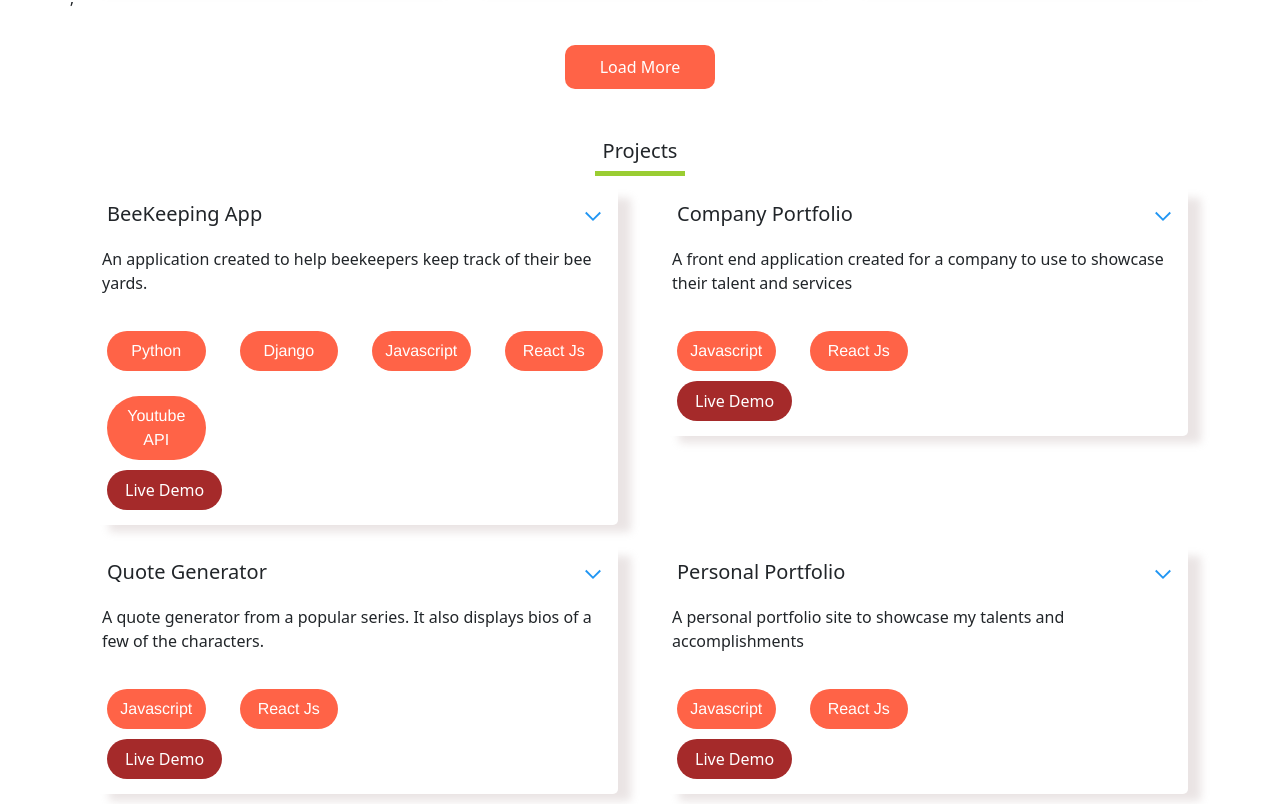
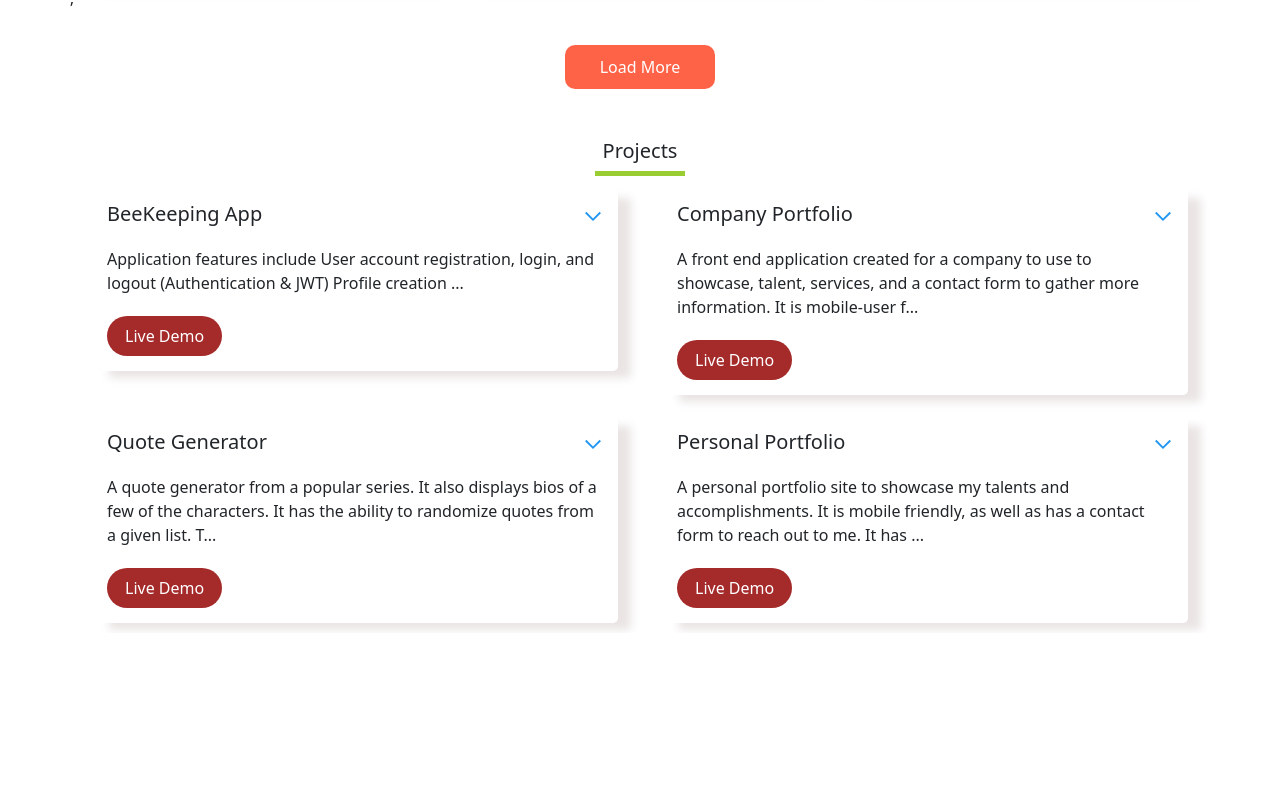
Before and after one commit to mayragann/Portfolio, a React (Create React App) app in the folder portfolio/: page / in a window 1280 px wide. Shown: the part 1215-2019 px from the top of the page. After the commit the page ends 1848 px from the top, so only its background shows below. Built offline with nearby package versions, Linux system fonts and the light colour scheme.

Commit message:
Added Toggle Effect to Projectlist

```diff
--- a/portfolio/src/Component/Projects/Project.css
+++ b/portfolio/src/Component/Projects/Project.css
@@ -5,6 +5,12 @@
     box-shadow: 15px 9px 9px -2px rgb(230, 224, 224, .86);
     -webkit-box-shadow: 15px 9px 9px -2px rgb(230, 224, 224, .86);
     -moz-box-shadow: 15px 9px 9px -2px rgb(230, 224, 224, .86);
+}
+.project-list-opened{
+    border-left: 5px solid blueviolet;
+    cursor: pointer;
+    transition-duration: 1s;
+
 }
 .project-list:hover{
     border-left: 5px solid blueviolet;
@@ -51,3 +57,6 @@
     transition-duration: 1s;
 
 }
+.description{
+    margin:5px;
+}
--- a/portfolio/src/Component/Projects/ProjectList.jsx
+++ b/portfolio/src/Component/Projects/ProjectList.jsx
@@ -1,36 +1,59 @@
-import React from 'react'
+import React, {useState} from 'react'
 import {FcCollapse, FcExpand} from "react-icons/fc";
 
 const ProjectList = ({name, description, projectLink, techUsed}) => {
+    const [show, setShow] = useState(false);
+
+    const handleShow = () => {
+        setShow(!show);
+    }
+
     return (
 
-        <div className='project-list'>
+        <div className={
+                show ? 'project-list-opened project-list' : 'project-list'
+            }
+            onClick={handleShow}
+
+            // onMouseEnter={
+            //     () => setShow(true)
+            // }
+            // onMouseLeave={
+            //     () => setShow(false)}
+                >
 
             <div className='title-and-collapse-option'>
 
                 <h5>{name}</h5>
-                <p>
-                    <FcExpand size={20}>/</FcExpand>
-                </p>
+                <p> {
+                    show ? <FcCollapse size={20}>/</FcCollapse> : <FcExpand size={20}>/</FcExpand>
+                } </p>
             </div>
-            <p>{description}</p>
+            <div className='description'>
+                {
+                show ? <p>{description}</p> : <p>{
+                    description.substring(0, 150)
+                }...</p>
+            } </div>
+
             <div className='row'>
                 {
                 techUsed && techUsed.map((tech, index) => (
                     <div className='col-xl-3 col-lg-3 col-md-6 col-sm-12'
                         key={index}>
-                        <div className='tech-used-in-project'>
-                            <p>{
+                        {
+                        show ? <div className='tech-used-in-project'>
+                            <p> {
                                 tech.techname
-                            }</p>
+                            } </p>
 
-                        </div>
-
-                    </div>
-                ))}
-            </div>
+                        </div> : null
+                    } </div>
+                ))
+            } </div>
             <div className='live-demo-button'>
-                <a target='_' href={projectLink}>Live Demo</a>
+                <a target='_'
+                    href={projectLink}>Live Demo</a>
             </div>
 
         </div>
--- a/portfolio/src/Component/Projects/Projects.jsx
+++ b/portfolio/src/Component/Projects/Projects.jsx
@@ -6,7 +6,19 @@ const Projects = () => {
     const data =[
         {
             name:'BeeKeeping App',
-            description:"An application created to help beekeepers keep track of their bee yards.",
+            description:`Application features include
+            User account registration, login, and logout (Authentication & JWT)
+            Profile creation
+            The ability to create, update, and view Hives.
+            Hives have notifications if the user is delayed in updating the Hive inspection date using
+            React.js alert notifications.
+            The ability to create, update and view Inspections based on Hive using React and Django.
+            Users have the ability to search inspections to narrow down which inspections.
+            match their query, using React-Table.js
+            Users get a graph that shows data on that particular graph on overall Hive Health.
+            using Google-React Chart.
+            Ability to search the most common beekeeping questions and display Youtube videos
+            related to that question using Youtube Web API.`,
             projectLink:'https://youtu.be/mzCbEDvPuII',
             techUsed:[
                 {
@@ -21,15 +33,13 @@ const Projects = () => {
                 {
                     techname:'React Js'
                 },
-                {
-                    techname:'Youtube API'
-                },
+
             ]
 
         },
         {
             name:'Company Portfolio',
-            description:"A front end application created for a company to use to showcase their talent and services",
+            description:"A front end application created for a company to use to showcase, talent, services, and a contact form to gather more information. It is mobile-user friendly as well as allows the user to change between dark and light colored themes. ",
             projectLink:'https://react-company-portfolio.netlify.app',
             techUsed:[
 
@@ -44,7 +54,7 @@ const Projects = () => {
         },
         {
             name:'Quote Generator',
-            description:"A quote generator from a popular series. It also displays bios of a few of the characters.",
+            description:"A quote generator from a popular series. It also displays bios of a few of the characters. It has the ability to randomize quotes from a given list. The displayed characters are in a modal, making it user friendly. It also has the ability to change between two different themes. It is mobile friendly",
             projectLink:'https://mass-effect-quotes.netlify.app',
             techUsed:[
 
@@ -59,7 +69,7 @@ const Projects = () => {
         },
         {
             name:'Personal Portfolio',
-            description:"A personal portfolio site to showcase my talents and accomplishments",
+            description:"A personal portfolio site to showcase my talents and accomplishments. It is mobile friendly, as well as has a contact form to reach out to me. It has the ability to switch between two different themes.",
             projectLink:null,
             techUsed:[
 
```
